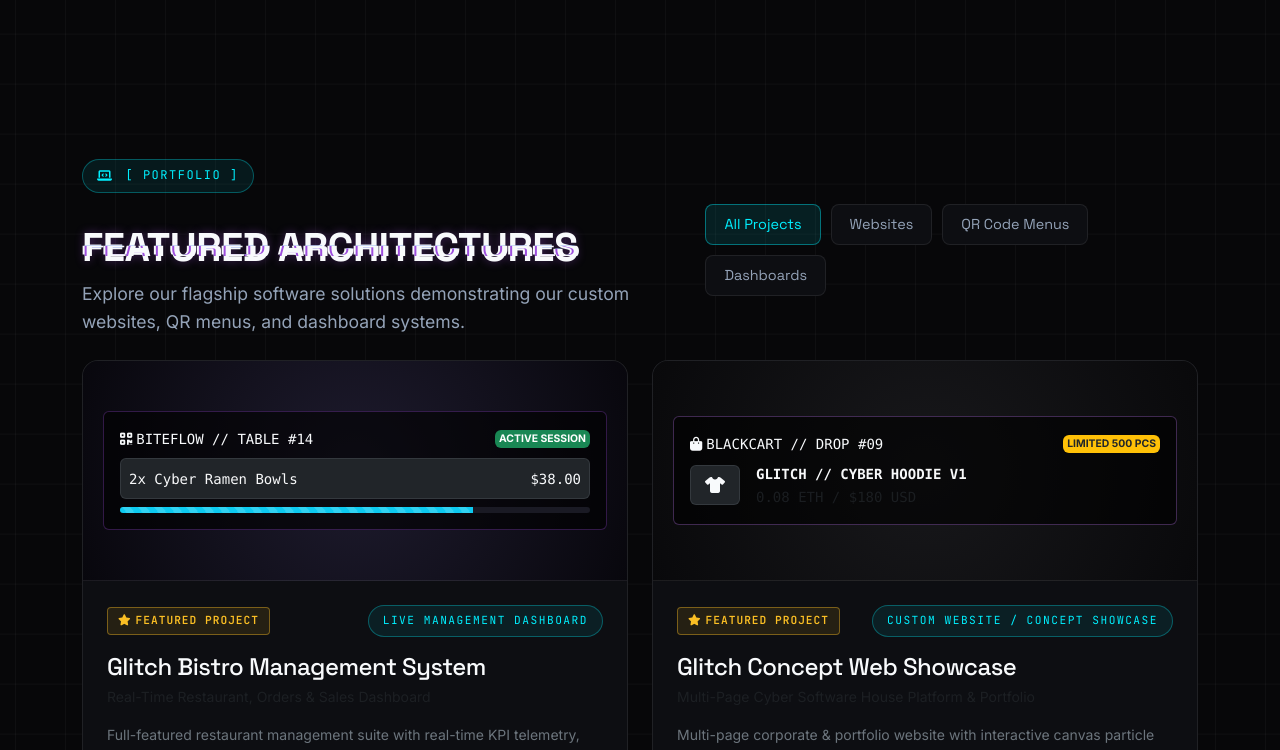
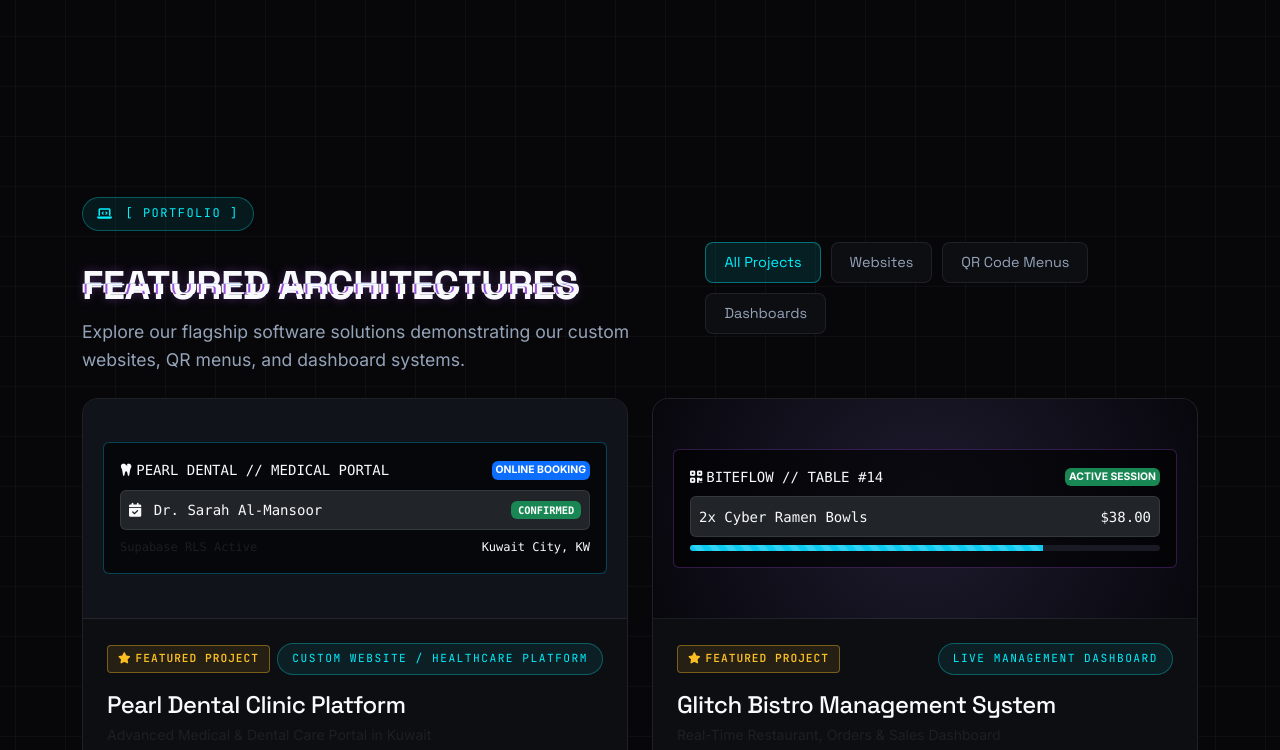
Before and after one commit to anis886/Glitch, a plain HTML site: page index.html in a window 1280 px wide. Shown: the part 2050-2800 px from the top of the page. Drawn offline with nearby package versions, Linux system fonts and the light colour scheme.

Commit message:
Update glitch website

```diff
--- a/index.html
+++ b/index.html
@@ -62,6 +62,9 @@
               <a class="nav-link nav-link-glitch text-purple fw-bold" href="concept-project/index.html"><i class="fa-solid fa-globe me-1"></i>Concept Showcase</a>
             </li>
             <li class="nav-item">
+              <a class="nav-link nav-link-glitch text-info fw-bold" href="clinic/index.html"><i class="fa-solid fa-tooth me-1"></i>Pearl Dental Clinic</a>
+            </li>
+            <li class="nav-item">
               <a class="nav-link nav-link-glitch" href="#contact">Contact</a>
             </li>
           </ul>
@@ -103,6 +106,9 @@
               <a href="dashboard/index.html" class="btn btn-cyber-primary btn-glitch btn-lg">
                 <i class="fa-solid fa-gauge-high me-2"></i>Launch Bistro Dashboard
               </a>
+              <a href="clinic/index.html" class="btn btn-cyber-outline btn-lg">
+                <i class="fa-solid fa-tooth me-2"></i>Pearl Dental Clinic
+              </a>
               <a href="concept-project/index.html" class="btn btn-cyber-outline btn-lg">
                 <i class="fa-solid fa-globe me-2"></i>Explore Concept Site
               </a>
@@ -110,6 +116,7 @@
 
             <!-- Core Offerings Pill Bar -->
             <div class="d-flex flex-wrap gap-2 mb-4 font-monospace">
+              <a href="clinic/index.html" class="badge bg-dark border border-info text-info p-2 text-decoration-none"><i class="fa-solid fa-tooth me-1"></i>Pearl Dental Platform <i class="fa-solid fa-arrow-right ms-1"></i></a>
               <a href="concept-project/index.html" class="badge bg-dark border border-cyan text-cyan p-2 text-decoration-none"><i class="fa-solid fa-globe me-1"></i>Concept Site & PWA <i class="fa-solid fa-arrow-right ms-1"></i></a>
               <a href="dashboard/menu.html" class="badge bg-dark border border-purple text-purple-bright p-2 text-decoration-none"><i class="fa-solid fa-qrcode me-1"></i>QR Code Menu <i class="fa-solid fa-arrow-right ms-1"></i></a>
               <a href="dashboard/index.html" class="badge bg-dark border border-info text-info p-2 text-decoration-none"><i class="fa-solid fa-chart-line me-1"></i>Management Dashboard <i class="fa-solid fa-arrow-right ms-1"></i></a>
--- a/js/main.js
+++ b/js/main.js
@@ -194,6 +194,23 @@ function getGraphicMarkup(type) {
               <div class="small fw-bold text-light font-monospace">GLITCH // CYBER HOODIE V1</div>
               <div class="small text-muted font-monospace">0.08 ETH / $180 USD</div>
             </div>
+          </div>
+        </div>
+      `;
+    case 'pearldental':
+      return `
+        <div class="w-100 p-3 rounded" style="background: rgba(0,0,0,0.6); border: 1px solid rgba(0,210,255,0.3);">
+          <div class="d-flex justify-content-between align-items-center mb-2">
+            <span class="small font-monospace text-cyan"><i class="fa-solid fa-tooth me-1"></i>PEARL DENTAL // MEDICAL PORTAL</span>
+            <span class="badge bg-primary p-1" style="font-size:0.65rem;">ONLINE BOOKING</span>
+          </div>
+          <div class="p-2 rounded bg-dark border border-secondary border-opacity-25 mb-2 d-flex justify-content-between align-items-center">
+            <span class="small font-monospace text-light"><i class="fa-solid fa-calendar-check text-cyan me-1"></i> Dr. Sarah Al-Mansoor</span>
+            <span class="badge bg-success font-monospace" style="font-size:0.65rem;">CONFIRMED</span>
+          </div>
+          <div class="d-flex justify-content-between align-items-center font-monospace" style="font-size:0.75rem;">
+            <span class="text-muted">Supabase RLS Active</span>
+            <span class="text-cyan">Kuwait City, KW</span>
           </div>
         </div>
       `;
--- a/js/projects-data.js
+++ b/js/projects-data.js
@@ -3,6 +3,31 @@
    ========================================== */
 
 const PROJECTS_DATA = [
+  {
+    id: "pearl_dental",
+    title: "Pearl Dental Clinic Platform",
+    subtitle: "Advanced Medical & Dental Care Portal in Kuwait",
+    category: "website",
+    categoryLabel: "Custom Website / Healthcare Platform",
+    isConcept: false,
+    liveUrl: "clinic/index.html",
+    summary: "Full-featured healthcare & dental clinic platform with online appointment booking, doctor profiles, interactive services catalog, and Supabase integration.",
+    details: "Pearl Dental Clinic is a premier medical platform engineered for high patient conversion, multi-language support (EN/AR), real-time appointment scheduling, doctor profiles, and Supabase database integration.",
+    tags: ["HTML5", "CSS3", "JavaScript ES6", "Bootstrap 5", "Supabase", "AOS Animations"],
+    stats: [
+      { label: "Online Booking", value: "Real-Time" },
+      { label: "Lighthouse Score", value: "99/100" },
+      { label: "Database", value: "Supabase RLS" }
+    ],
+    features: [
+      "Interactive online appointment booking system with date & time selection",
+      "Comprehensive doctor profiles with specialty filters and patient ratings",
+      "Detailed dental service breakdown pages and pricing calculator",
+      "Secure backend with Supabase database schema and Row Level Security (RLS)"
+    ],
+    mockupType: "pearldental",
+    accentColor: "#00d2ff"
+  },
   {
     id: "bistro_dashboard",
     title: "Glitch Bistro Management System",
```
